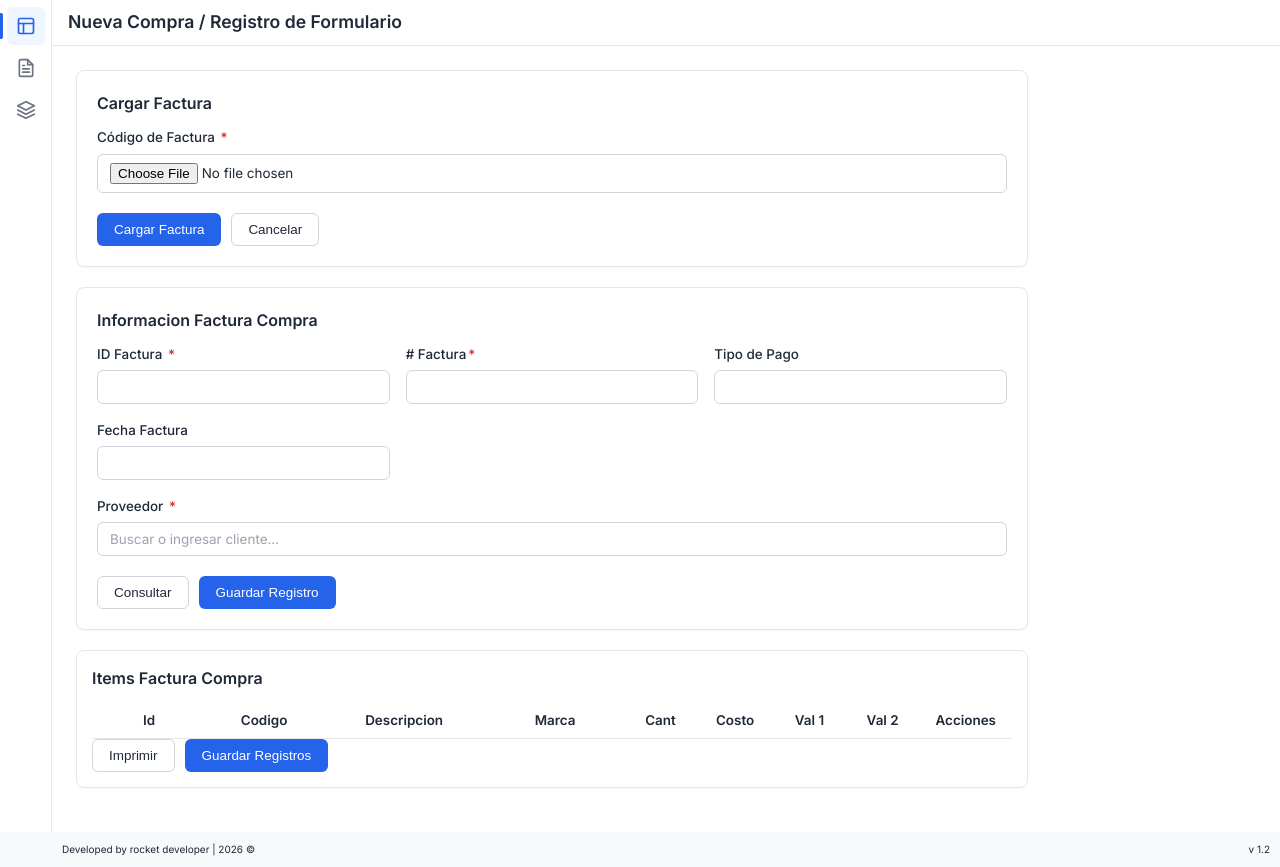
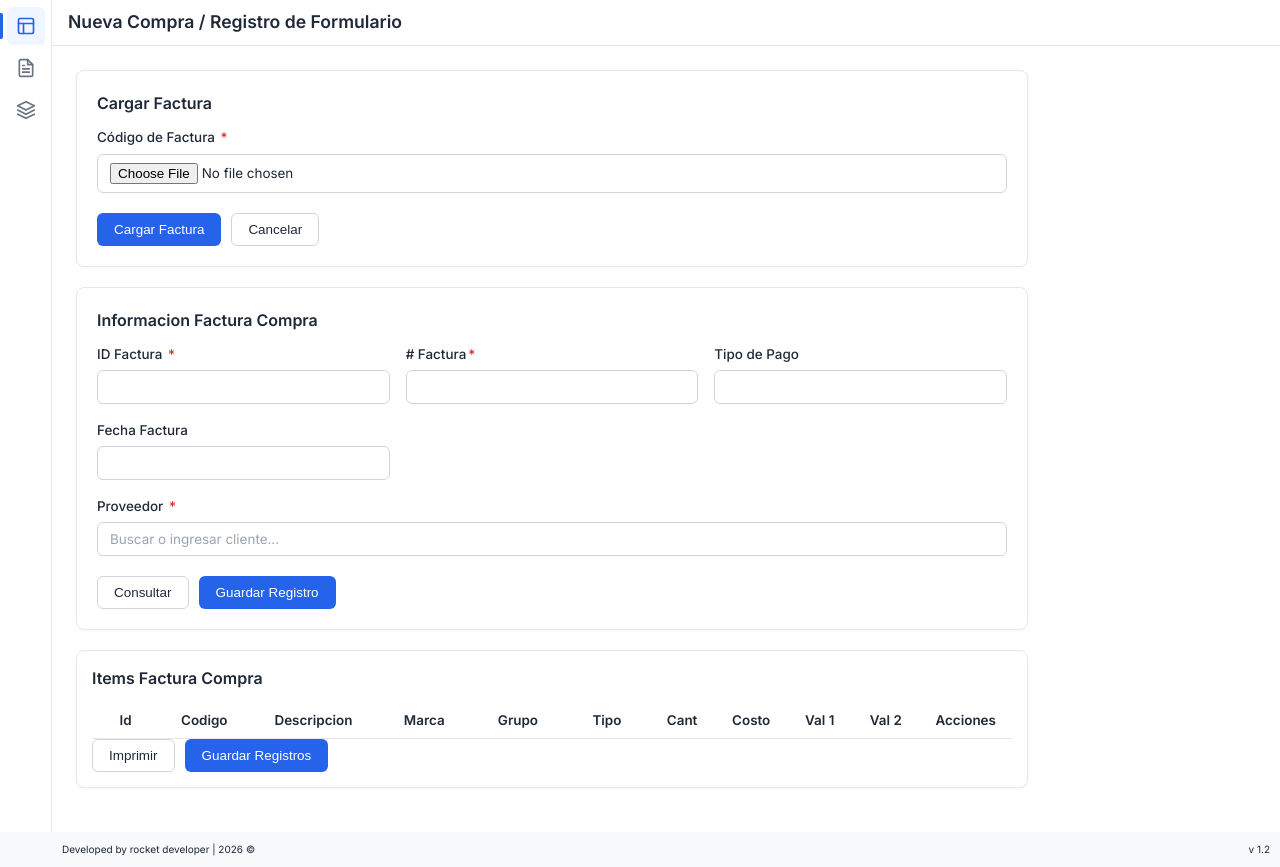
Before and after one commit to superempaquesyrepuestosla50-cell/StockApp-IA-v2, a Flask app: page /invoice/upload in a window 1280 px wide. Shown: the part 53-920 px from the top of the page. Run offline with Flask 3, Linux system fonts and the light colour scheme; lists and menus that the app fills with data are empty.

Commit message:
Funcional search code

```diff
--- a/templates/invoice/upload-form.html
+++ b/templates/invoice/upload-form.html
@@ -8,7 +8,7 @@
     <div class="form-container">
         <div class="card">
             <div class="card-title">Cargar Factura</div>
-            <form id="invoice-upload-form" action="{{ url_for('demos') }}" method="post" enctype="multipart/form-data">
+            <form id="invoice-upload-form" action="{{ url_for('upload_invoice') }}" method="post" enctype="multipart/form-data">
                 <div class="form-grid">
                     <div class="form-group">
                         <label class="form-label">Código de Factura <span class="required">*</span></label>
@@ -70,6 +70,8 @@
                             <th style="width: 140px;">Codigo</th>
                             <th style="width: 200px;">Descripcion</th>
                             <th style="width: 180px;">Marca</th>
+                            <th style="width: 180px;">Grupo</th>
+                            <th style="width: 180px;">Tipo</th>
                             <th style="width: 80px;">Cant</th>
                             <th style="width: 80px;">Costo</th>
                             <th style="width: 80px;">Val 1</th>
@@ -126,6 +128,10 @@
                     <div class="form-group">
                         <label class="form-label">Grupo<span class="required">*</span></label>
                         <input type="text" id="modalGrupo" class="form-control">
+                    </div>
+                    <div class="form-group">
+                        <label class="form-label">Tipo<span class="required">*</span></label>
+                        <input type="text" id="modalTipo" class="form-control">
                     </div>
                     <div class="form-group">
                         <label class="form-label">Cantidad <span class="required">*</span></label>
@@ -216,8 +222,6 @@
                 editModal(result.data)
             }
 
-            console.log(statusCode);
-
         } catch (error) {
             console.log(error)
         }
@@ -249,6 +253,8 @@
                 colCodigo = document.createElement("td");
                 colDescripcion = document.createElement("td");
                 colMarca = document.createElement("td");
+                colGrupo = document.createElement("td");
+                colTipo = document.createElement("td");
                 colCant = document.createElement("td");
                 colVal1 = document.createElement("td");
                 colVal2 = document.createElement("td");
@@ -267,11 +273,15 @@
                 colDescripcion.textContent = element.descripcion
                 colCant.textContent = element.cantidad
                 colCosto.textContent = element.precio_unitario
+                colGrupo.textContent = ""
+                colTipo.textContent = ""
 
                 row.appendChild(colId);
                 row.appendChild(colCodigo);
                 row.appendChild(colDescripcion);
                 row.appendChild(colMarca);
+                row.appendChild(colGrupo);
+                row.appendChild(colTipo);
                 row.appendChild(colCant);
                 row.appendChild(colCosto);
                 row.appendChild(colVal1);
@@ -291,6 +301,7 @@
         document.getElementById('modalDescripcion').value = descripcion;
         document.getElementById('modalMarca').value = "";
         document.getElementById('modalGrupo').value = "";
+        document.getElementById('modalTipo').value = "";
         document.getElementById('modalCant').value = cant;
         document.getElementById('modalCosto').value = costo;
         document.getElementById('modalValor1').value = 0;
@@ -321,6 +332,7 @@
         const descripcion = document.getElementById('modalDescripcion').value;
         const marca = document.getElementById('modalMarca').value;
         const grupo = document.getElementById('modalGrupo').value;
+        const tipo = document.getElementById('modalTipo').value;
         const cant = parseFloat(document.getElementById('modalCant').value) || 0;
         const costo = parseFloat(document.getElementById('modalCosto').value) || 0;
         const valor1 = parseFloat(document.getElementById('modalValor1').value) || 0;
@@ -333,35 +345,71 @@
                 cells[1].innerText = code;
                 cells[2].innerText = descripcion;
                 cells[3].innerText = marca;
-                cells[4].innerText = cant;
-                cells[5].innerText = costo;
-                cells[6].innerText = valor1;
-                cells[7].innerText = valor2;
-
-                // Formato de moneda para visualización
-                //const formattedTotal = '$ ' + total.toLocaleString('es-CO', {
-                //    minimumFractionDigits: 2,
-                //    maximumFractionDigits: 2
-                //});
-                // cells[3].innerText = formattedTotal;
+                cells[4].innerText = grupo;
+                cells[5].innerText = tipo;
+                cells[6].innerText = cant;
+                cells[7].innerText = costo;
+                cells[8].innerText = valor1;
+                cells[9].innerText = valor2;
             }
         }
 
         closeModal();
     }
 
-    function editModal(data){
-        console.log(data[0])
-        /*
+    function editModal(data) {
+        const code = data[0].Codigo;
+        const descripcion = data[0].Descripcion;
+        const costo = data[0].Costo;
+        const id = data[0].Id;
+        const marca = data[0].Marca;
+        const grupo = data[0].Grupo_Uno;
+        const grupo2 = data[0].Grupo_Dos;
+        const valor1 = data[0].Valor_Min;
+        const valor2 = data[0].Valor_Max;
+        const referencia = data[0].Referencia;
+
+        document.getElementById('modalId').value = id;
         document.getElementById('modalCode').value = code;
         document.getElementById('modalDescripcion').value = descripcion;
-        document.getElementById('modalMarca').value = "";
-        document.getElementById('modalGrupo').value = "";
-        document.getElementById('modalCant').value = cant;
+        document.getElementById('modalMarca').value = marca;
+        document.getElementById('modalGrupo').value = grupo;
+        document.getElementById('modalTipo').value = grupo2;
+        //document.getElementById('modalCant').value = cant;
         document.getElementById('modalCosto').value = costo;
-        document.getElementById('modalValor1').value = 0;
-        document.getElementById('modalValor2').value = 0;
-*/
+        document.getElementById('modalValor1').value = valor1;
+        document.getElementById('modalValor2').value = valor2;
+        /*
+                {
+            "Ajustes": "0",
+            "Cant_Compras": "0",
+            "Cant_Devolucion": "0",
+            "Cant_Ventas": "7",
+            "Codigo": "203161",
+            "Costo": "1000",
+            "Cuenta": "143501",
+            "D_Ticket": "ABRAZADERA 13/32 - 5/08",
+            "Descripcion": "ABRAZADERA 13/32 - 5/08",
+            "Existencias": "-7",
+            "Grupo_Dos": "",
+            "Grupo_Uno": "",
+            "Icon": "",
+            "Id": "58c83aa3",
+            "Iva": "0.19",
+            "Marca": "TITAN",
+            "Max": "0",
+            "Min": "0",
+            "Puesto": "",
+            "Referencia": "203161",
+            "Related Ajustes_Inventarios": "",
+            "Related Referencias_Compras": "",
+            "Related Referencias_Devolucions By Fk_Referencia": "",
+            "Related Referencias_Ventas": "75688378 , 6d7ed4cc , 850f72c4 , 04919f10 , 4463f553",
+            "Valor_Max": "3000",
+            "Valor_Min": "2000",
+            "Vehiculo": "",
+            "_RowNumber": "3"
+        }*/
     }
 
     function searchCodeInTable(code) {
```
Also changed, not shown: apiRoutesModule.py (+8 -1 lines).
